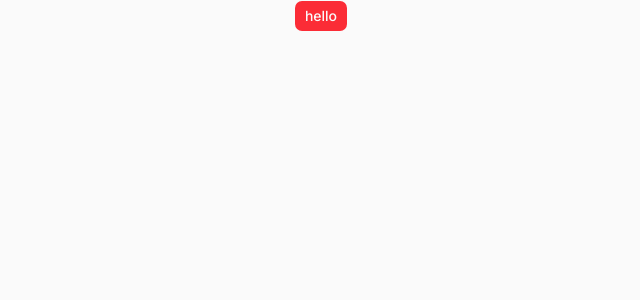
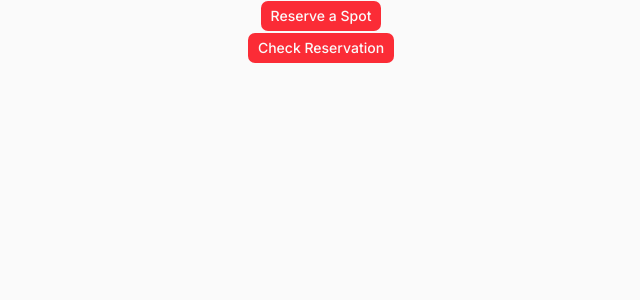
Before and after one commit to Mahred1/ebc-studio, a Next.js app: page / in a window 1280 px wide. Shown: the top 300 px of the page, without its empty margins (319-959 px from the left). Built offline with nearby package versions, Linux system fonts and the light colour scheme.

Commit message:
intial home page layout and not found page

```diff
--- /dev/null
+++ b/app/not-found.tsx
@@ -0,0 +1,10 @@
+import Link from 'next/link'
+import React from 'react'
+
+const NotFound = () => {
+  return (
+    <Link href='/'> Home</Link>
+  )
+}
+
+export default NotFound
--- a/app/page.tsx
+++ b/app/page.tsx
@@ -1,10 +1,12 @@
 import { Button } from "@/components/ui/button";
 import Image from "next/image";
+import Link from "next/link";
 
 export default function Home() {
   return (
     <div className="flex flex-col flex-1 items-center justify-center bg-zinc-50 font-sans dark:bg-black">
-      <Button>hello</Button>
+      <Link href={'/reservation'}><Button>Reserve a Spot</Button></Link>
+      <Link href={'/check-reservation'}><Button>Check Reservation</Button></Link>
     </div>
   );
 }
```
